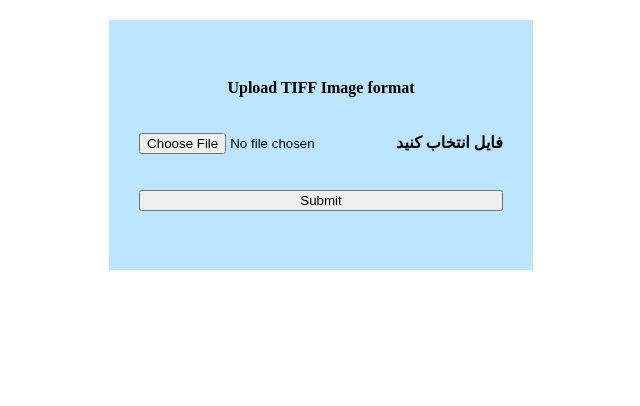
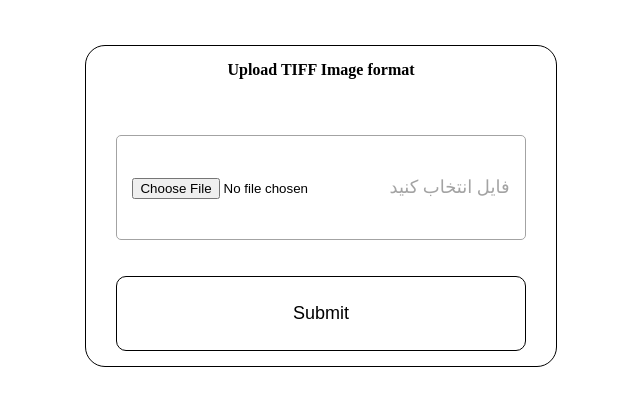
Before and after one commit to Majholl/cropX, a Django app: page / in a window 1280 px wide. Shown: the top 406 px of the page, without its empty margins (319-959 px from the left). Run offline with Django 5.2, Linux system fonts and the light colour scheme; some libraries are stand-ins or nearby versions.

Commit message:
improving style

```diff
--- a/tiff/templates/html/index.html
+++ b/tiff/templates/html/index.html
@@ -14,24 +14,18 @@
     <div class="main">
         <form id='imform' action="{% url 'show-image-page' %}" method="post" enctype="multipart/form-data">
             {% csrf_token %}
-            <label for="upload images" >Upload TIFF Image format</label>
-                <br><br>
+            <label for="upload images " class="label-up">Upload TIFF Image format</label>
 
             <div class="input-group mb-3">
-            <div class="input-group-prepend">
 
+                <div class="custom-file">
+                    <input type="file" class="custom-file-input " id="inputGroupFile01" name="tiff-image" accept=".tiff,.tif"  >
+                    <label class="custom-file-label" for="inputGroupFile">فایل انتخاب کنید</label>
+                </div>
             </div>
 
-            <div class="custom-file">
-            <input type="file" class="custom-file-input " id="inputGroupFile01" name="tiff-image" accept=".tiff,.tif"  >
-            <label class="custom-file-label" for="inputGroupFile01">فایل انتخاب کنید</label>
-            </div>
-            </div>
-
-
-                <br><br>
             <button id='submitbtn' type="submit">Submit</button>
-            <p id="loadingmsg" style="display: none;">::... Proccesing ...::</p>
+            <p id="loadingmsg" style="display: none;"> ..:: Proccesing ::..</p>
         </form>
     </div>
 
--- a/tiff/templates/static/css/index.css
+++ b/tiff/templates/static/css/index.css
@@ -15,29 +15,104 @@ body {
 }
 
 #imform {
+    margin-top: 25px;
     display: flex;
     flex-direction: column;
-    justify-content: center;
-    background: #bce6ff;
-    padding: 30px;
+    background: #ffffff;
+    padding: 0px 30px 0px 30px;
+    border: solid black 1px;
+    border-radius: 20px;
+    min-height: 40vh;
+    justify-content: space-between;
+    overflow: hidden;
 }
 
-label {
+
+#imform:hover {
+    border-radius: 0px;
+    transition: border-radius;
+    transition-duration: 350ms;
+    transition-delay: 200ms;
+    transition-timing-function: cubic-bezier();
+}
+
+
+
+.label-up {
     color: rgb(0, 0, 0);
     text-align: center;
     font-weight: bold;
+    margin-top: 15px;
+    margin-bottom: 20px;
+}
+.custom-file-label {
+    font-size: 18px;
 }
 
 input {
+
     color: rgb(0, 0, 0);
     text-align: center;
 }
 
 
-
+.custom-file {
+    padding: 15px;
+}
 
 .fileinput {
     width: 100%;
     height: 25px;
     border-radius: 15px;
 }
+
+#submitbtn {
+    width: 100%;
+    height: 75px;
+    background: none;
+    border-style: solid;
+    border-radius: 10px;
+    border-width: 0.1px;
+    border-color: #000000;
+    font-size: large;
+    margin-bottom: 15px;
+}
+
+
+
+#submitbtn:hover{
+
+    color: white;
+    background: #6A64F1;
+    border: none;
+    transition: backgroud;
+    transition-duration: 350ms;
+    transition-delay: 200ms;
+
+}
+
+#loadingmsg{
+    text-align: center;
+    font-weight: bold;
+    font-size: 18px;
+    margin-bottom: 30px;
+}
+
+
+.input-group{
+    color: rgb(163, 163, 163);
+    border: 1px solid;
+    border-color: rgb(163, 163, 163);
+    padding-top: 25px;
+    padding-bottom: 25px;
+    border-radius: 5px;
+
+}
+
+.input-group:hover{
+    color: black;
+    border:none;
+    transition: all;
+    transition-duration: 350ms;
+    transition-delay: 200ms;
+}
--- a/tiff/templates/static/js/index.js
+++ b/tiff/templates/static/js/index.js
@@ -2,7 +2,7 @@ document.addEventListener('DOMContentLoaded', function() {
     const el = document.querySelector('#imform')
     el.addEventListener('submit' , function(event){
         event.preventDefault()
-        document.getElementById('submitbtn').disabled = true;
+        document.getElementById('submitbtn').remove();
         document.getElementById('loadingmsg').style.display = 'block'
         el.submit()
 
--- a/tiff/views.py
+++ b/tiff/views.py
@@ -64,7 +64,7 @@ def ShowImages(request):
             thread.join() # end of the thread activity
             request.session['tiffname'] = ImageForm.name
             request.session['imagesorder'] = ImagesPath
-
+            print(ImagesPath)
         except Exception as err:
             return render(request , 'html/notupladed.html', {'status':500 , 'msg':'server side error back to upload page'})
 
@@ -184,21 +184,36 @@ def SaveAndDownload(request):
             '''
 
             BasedirMedia = settings.MEDIA_ROOT
-            UserOrder = request.session['imagesorder']
+            UserOrder = request.session.get('imagesorder')
+            UserSessionId = request.session.get('userid')
 
-            UserSessionId = request.session.get('userid')
+            if not UserOrder or not UserSessionId:
+                return JsonResponse({'status': 400, 'data': 'Invalid session data'})
+
+
+            check_files = os.path.join(BasedirMedia , UserSessionId)
+            if not os.path.exists(check_files):
+                return JsonResponse({'status': 404, 'data': 'User directory not found'})
+
+
             Images = []
             for images in UserOrder:
                 splitImagePath = os.path.normpath(images).split(os.sep)
                 UserImgpath = os.path.join(BasedirMedia , splitImagePath[2] , splitImagePath[3])
                 Images.append(Image.open(UserImgpath))
 
-            NewFileName =  f'{int(time.time())}_EditedImg.tiff'
+            if not images:
+                return JsonResponse({'status': 400, 'data': 'No valid images found'})
+
+
+            NewFileName =  f'EditedImg.tiff'
             OutPutImg = os.path.join(BasedirMedia , UserSessionId  , NewFileName)
             Images[0].save(OutPutImg , save_all=True , append_images = Images[1:] , format="TIFF" , compression='tiff_deflate')
 
         except Exception as err:
             return JsonResponse({'status':103 , 'data':f"An error occurred while creating the new TIFF file {err}"})
+
+
 
         try:
             '''
```
Also changed, not shown: tiff/templates/html/showimages.html (+12 -11 lines), tiff/templates/static/css/showimages.css (+114 -22 lines), tiff/templates/static/js/showimg.js (+5 -3 lines), 1 other file.
